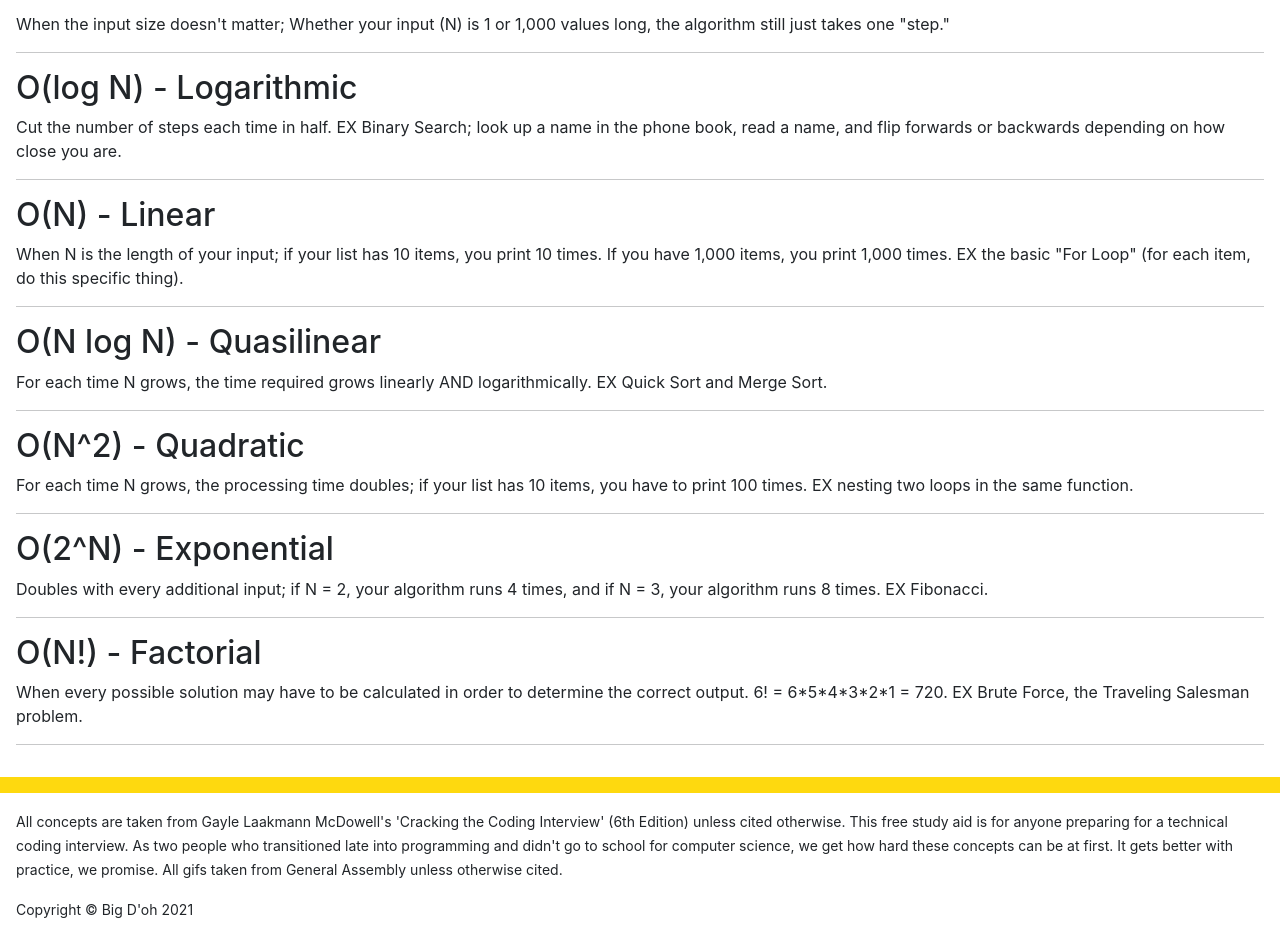
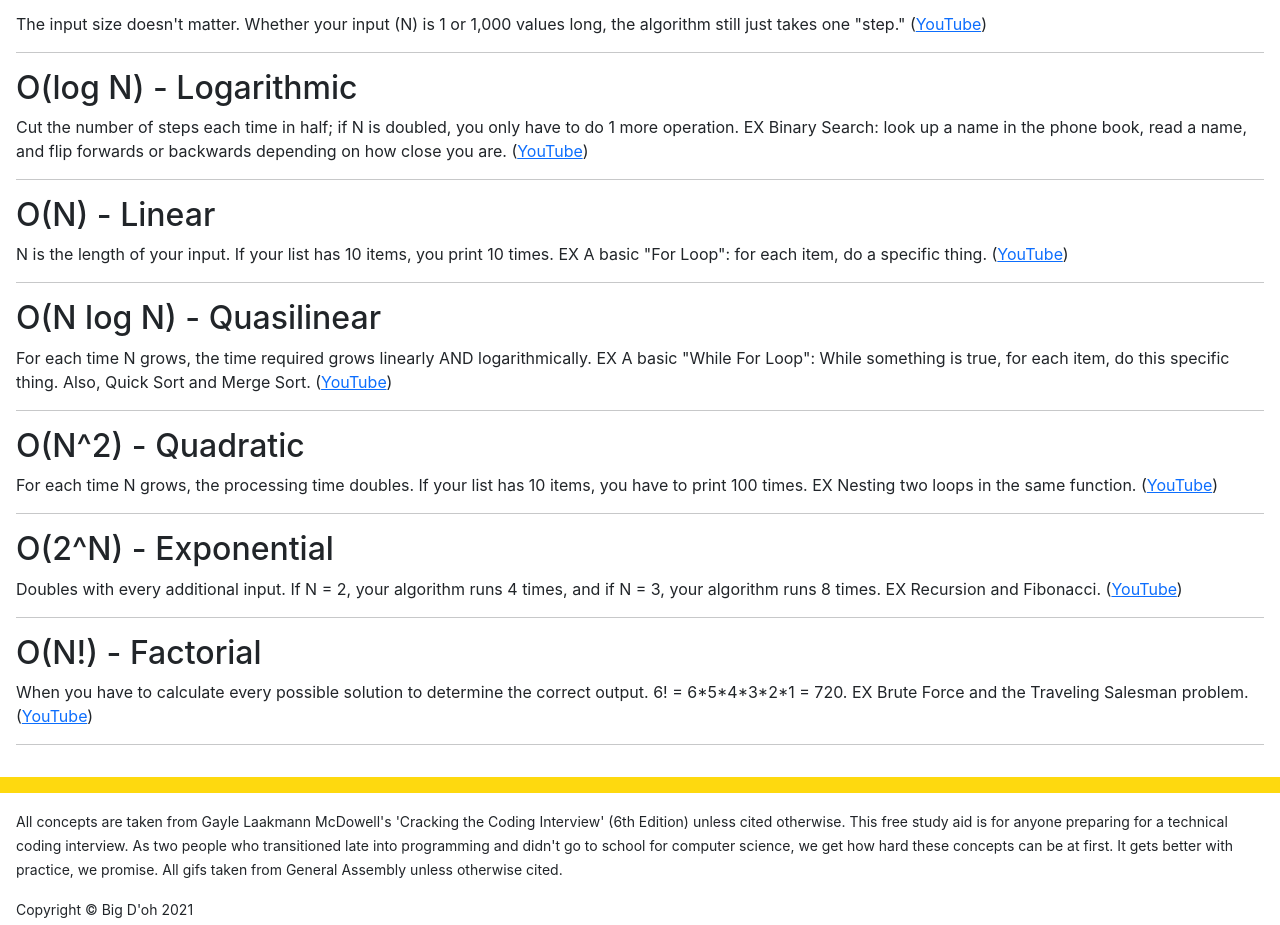
Before and after one commit to bg-write/big-doh, a React (Create React App) app: page /big-o in a window 1280 px wide. Shown: the part 1293-2218 px from the top of the page. Built offline with nearby package versions, Linux system fonts and the light colour scheme.

Commit message:
Back from vacation, add Big O YouTube links

```diff
--- a/src/components/BigO/BigO.jsx
+++ b/src/components/BigO/BigO.jsx
@@ -20,8 +20,10 @@ function BigO() {
 				<p>
 					<i>
 						<b>Big O Notation</b> - How efficient is your algorithm. Based on
-						run time (how many steps do you have to take?) and space (how much
-						memory do you need?).
+						run time (how many steps do you take?) and space (how much memory do
+						you need?). (<Link to="https://www.youtube.com/watch?v=__vX2sjlpXU">
+							YouTube
+						</Link>)
 					</i>
 				</p>
 				<a href="https://www.bigocheatsheet.com/">
@@ -35,54 +37,64 @@ function BigO() {
 
 				<h2>O(1) - Constant</h2>
 				<p>
-					When the input size doesn't matter; Whether your input (N) is 1 or
-					1,000 values long, the algorithm still just takes one "step."
+					The input size doesn't matter. Whether your input (N) is 1 or 1,000
+					values long, the algorithm still just takes one "step." (
+					<Link to="https://youtu.be/__vX2sjlpXU?t=114">YouTube</Link>)
 				</p>
 				<hr />
 
 				<h2>O(log N) - Logarithmic</h2>
 				<p>
-					Cut the number of steps each time in half. EX Binary Search; look up a
-					name in the phone book, read a name, and flip forwards or backwards
-					depending on how close you are.
+					Cut the number of steps each time in half; if N is doubled, you only
+					have to do 1 more operation. EX Binary Search: look up a name in the
+					phone book, read a name, and flip forwards or backwards depending on
+					how close you are. (
+					<Link to="https://www.youtube.com/watch?v=4mqtiLjtddY">YouTube</Link>)
 				</p>
 				<hr />
 
 				<h2>O(N) - Linear</h2>
 				<p>
-					When N is the length of your input; if your list has 10 items, you
-					print 10 times. If you have 1,000 items, you print 1,000 times. EX the
-					basic "For Loop" (for each item, do this specific thing).
+					N is the length of your input. If your list has 10 items, you print 10
+					times. EX A basic "For Loop": for each item, do a specific thing. (
+					<Link to="https://youtu.be/__vX2sjlpXU?t=157">YouTube</Link>)
 				</p>
 				<hr />
 
 				<h2>O(N log N) - Quasilinear</h2>
 				<p>
 					For each time N grows, the time required grows linearly AND
-					logarithmically. EX Quick Sort and Merge Sort.
+					logarithmically. EX A basic "While For Loop": While something is true,
+					for each item, do this specific thing. Also, Quick Sort and Merge
+					Sort. (
+					<Link to="https://www.youtube.com/watch?v=K3NluEdHkao">YouTube</Link>)
 				</p>
 				<hr />
 
 				<h2>O(N^2) - Quadratic</h2>
 				<p>
-					For each time N grows, the processing time doubles; if your list has
-					10 items, you have to print 100 times. EX nesting two loops in the
-					same function.
+					For each time N grows, the processing time doubles. If your list has
+					10 items, you have to print 100 times. EX Nesting two loops in the
+					same function. (
+					<Link to="https://youtu.be/__vX2sjlpXU?t=203">YouTube</Link>)
 				</p>
 				<hr />
 
 				<h2>O(2^N) - Exponential</h2>
 				<p>
-					Doubles with every additional input; if N = 2, your algorithm runs 4
-					times, and if N = 3, your algorithm runs 8 times. EX Fibonacci.
+					Doubles with every additional input. If N = 2, your algorithm runs 4
+					times, and if N = 3, your algorithm runs 8 times. EX Recursion and
+					Fibonacci. (
+					<Link to="https://www.youtube.com/watch?v=5AxcXHPB3GE">YouTube</Link>)
 				</p>
 				<hr />
 
 				<h2>O(N!) - Factorial</h2>
 				<p>
-					When every possible solution may have to be calculated in order to
-					determine the correct output. 6! = 6*5*4*3*2*1 = 720. EX Brute Force,
-					the Traveling Salesman problem.
+					When you have to calculate every possible solution to determine the
+					correct output. 6! = 6*5*4*3*2*1 = 720. EX Brute Force and the
+					Traveling Salesman problem. (
+					<Link to="https://youtu.be/5AxcXHPB3GE?t=79">YouTube</Link>)
 				</p>
 				<hr />
 			</main>
```
